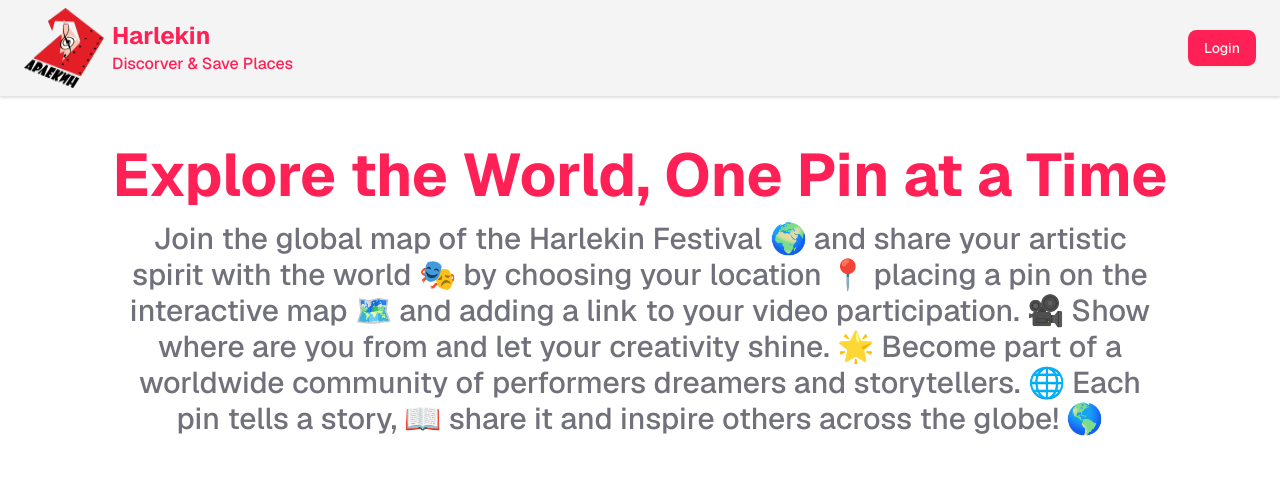
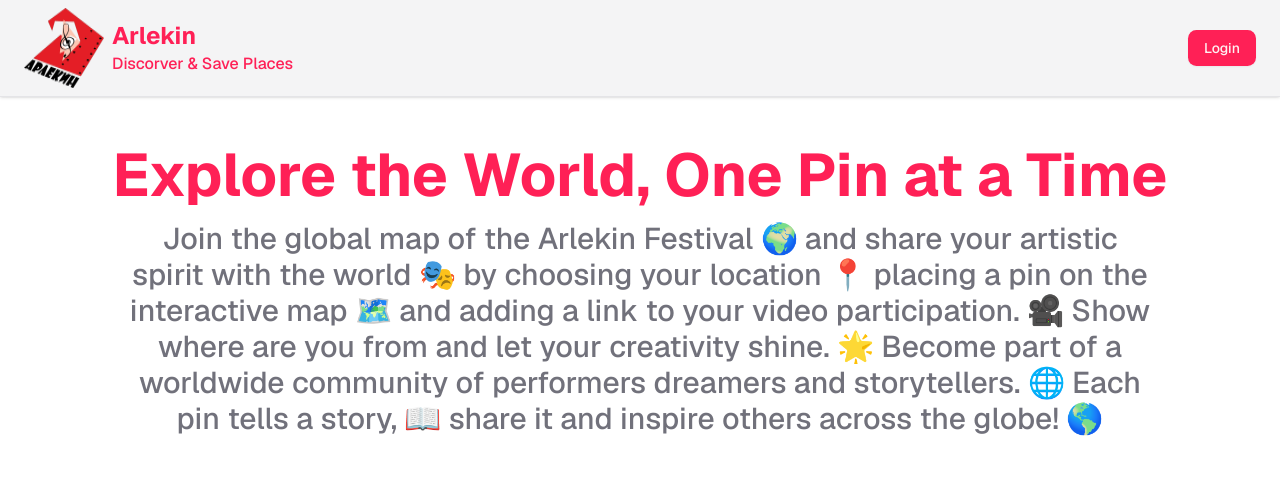
Before and after one commit to Crea7orX/Arlekin, a Next.js app: page / in a window 1280 px wide. Shown: the top 487 px of the page. Built offline with nearby package versions, Linux system fonts and the light colour scheme; no server answers.

Commit message:
chore: Update name from 'Harlekin' to 'Arlekin'

```diff
--- a/docker-compose.yml
+++ b/docker-compose.yml
@@ -1,7 +1,7 @@
 services:
   app:
     build: .
-    container_name: harlekin
+    container_name: arlekin
     restart: always
     env_file: .env
     ports:
--- a/src/app/layout.tsx
+++ b/src/app/layout.tsx
@@ -6,7 +6,7 @@ import { type Metadata } from "next";
 import { Geist } from "next/font/google";
 
 export const metadata: Metadata = {
-  title: "Harlekin",
+  title: "Arlekin",
   description: "Discorver & Save Places",
   icons: [{ rel: "icon", url: "/favicon.ico" }],
 };
--- a/src/components/header.tsx
+++ b/src/components/header.tsx
@@ -25,13 +25,13 @@ export function Header({
         <Link href="/" className="flex items-center gap-2">
           <Image
             src="/assets/logo.png"
-            alt="Harlekin"
+            alt="Arlekin"
             width={512}
             height={512}
             className="size-10 md:size-16 lg:size-20"
           />
           <div className="text-primary flex flex-col">
-            <h1 className="text-2xl font-bold">Harlekin</h1>
+            <h1 className="text-2xl font-bold">Arlekin</h1>
             <p className="font-medium">Discorver & Save Places</p>
           </div>
         </Link>
--- a/src/components/hero-section.tsx
+++ b/src/components/hero-section.tsx
@@ -12,13 +12,13 @@ export function HeroSection({
           Explore the World, One Pin at a Time
         </h2>
         <p className="text-muted-foreground max-w-3xl text-lg font-medium lg:max-w-5xl lg:text-3xl">
-          Join the global map of the Harlekin Festival 🌍 and share your
-          artistic spirit with the world 🎭 by choosing your location 📍 placing
-          a pin on the interactive map 🗺️ and adding a link to your video
-          participation. 🎥 Show where are you from and let your creativity
-          shine. 🌟 Become part of a worldwide community of performers dreamers
-          and storytellers. 🌐 Each pin tells a story, 📖 share it and inspire
-          others across the globe! 🌎
+          Join the global map of the Arlekin Festival 🌍 and share your artistic
+          spirit with the world 🎭 by choosing your location 📍 placing a pin on
+          the interactive map 🗺️ and adding a link to your video participation.
+          🎥 Show where are you from and let your creativity shine. 🌟 Become
+          part of a worldwide community of performers dreamers and storytellers.
+          🌐 Each pin tells a story, 📖 share it and inspire others across the
+          globe! 🌎
         </p>
       </div>
     </section>
```
